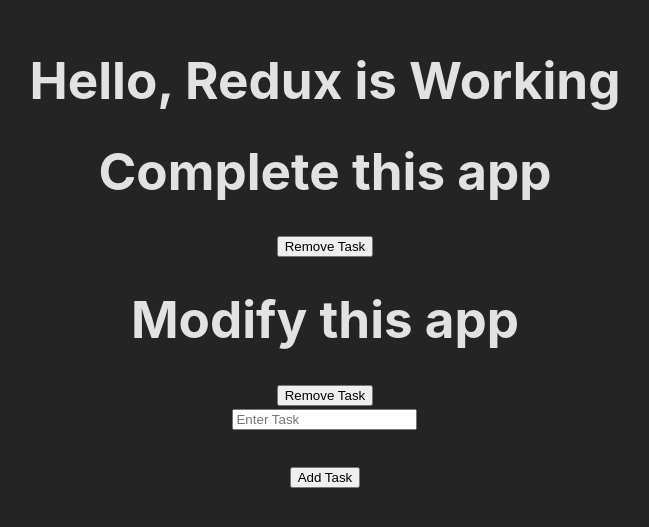
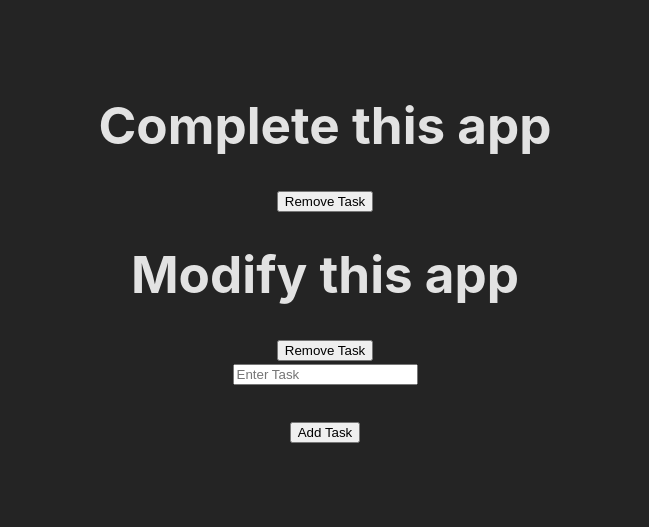
Before and after one commit to pankaj-kb/redux-practice-app, a React (Vite) app: page / in a window 1280 px wide. Shown: the part 147-674 px from the top of the page, without its empty margins (315-964 px from the left). Built offline with nearby package versions, Linux system fonts and the light colour scheme.

Commit message:
remove task functionality done

```diff
--- a/src/App.jsx
+++ b/src/App.jsx
@@ -3,7 +3,6 @@
 function App() {
   return (
     <div className="App">
-      <h1>Hello, Redux is Working</h1>
       <Todos />
     </div>
   );
--- a/src/components/Todos.jsx
+++ b/src/components/Todos.jsx
@@ -1,3 +1,4 @@
+import { nanoid } from "@reduxjs/toolkit";
 import React, { useState } from "react";
 import { useSelector } from "react-redux";
 import { useDispatch } from "react-redux";
@@ -12,15 +13,20 @@
     setInputTask(event.target.value);
   };
 
+  const handleAddTodo = () => {
+    dispatch(addTodo(inputTask));
+    setInputTask("");
+  };
+
   return (
     <div>
       {todos.map((todo) => (
-        <>
-          <h1 key={todo.id}>{todo.title}</h1>
+        <div key={todo.id}>
+          <h1>{todo.title}</h1>
           <button onClick={() => dispatch(removeTodo(todo.id))}>
             Remove Task
           </button>
-        </>
+        </div>
       ))}
       <div>
         <input
@@ -29,7 +35,7 @@
           onChange={handleInputTask}
         />
         <h1>{inputTask}</h1>
-        <button> Add Task</button>
+        <button onClick={handleAddTodo}>Add Task</button>
       </div>
     </div>
   );
--- a/src/features/todoSlice.js
+++ b/src/features/todoSlice.js
@@ -2,9 +2,9 @@
 
 const initialState = {
   todos: [
-    { id: 4431, title: "Complete this app", completed: false },
+    { id: nanoid(), title: "Complete this app", completed: false },
     {
-      id: 4432,
+      id: nanoid(),
       title: "Modify this app",
       completed: false,
     },
```
